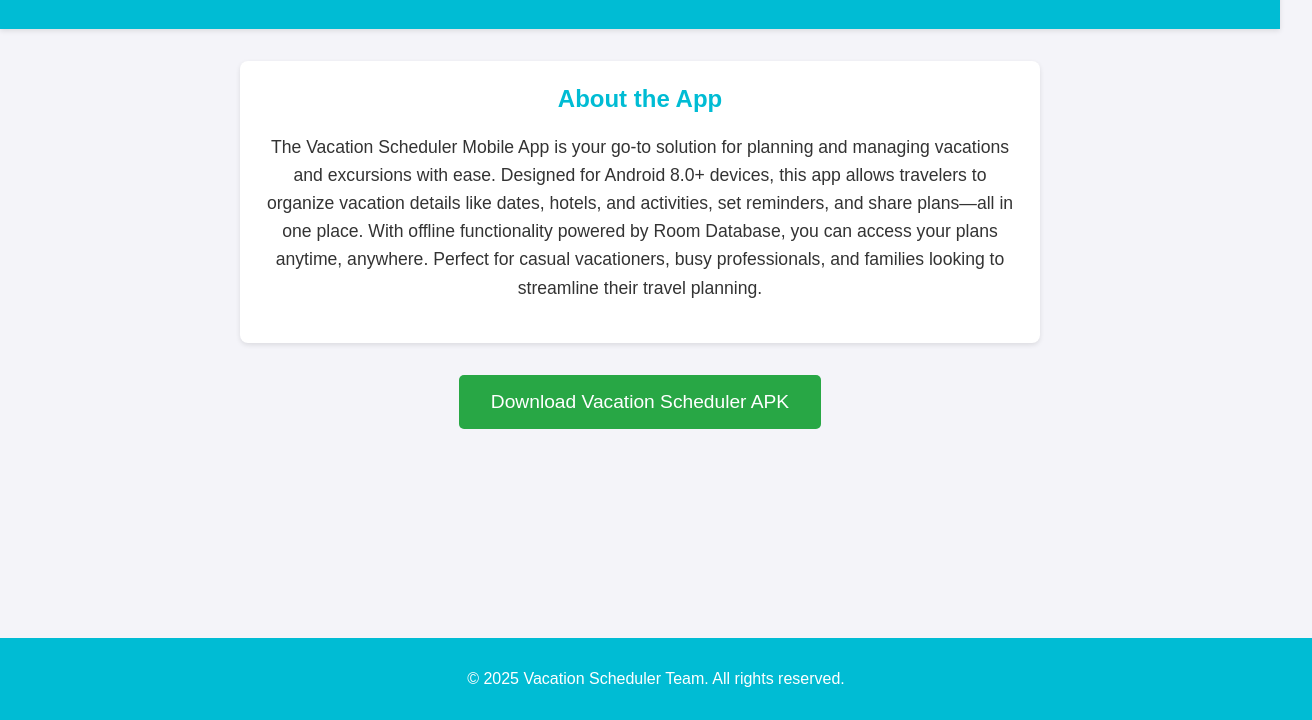
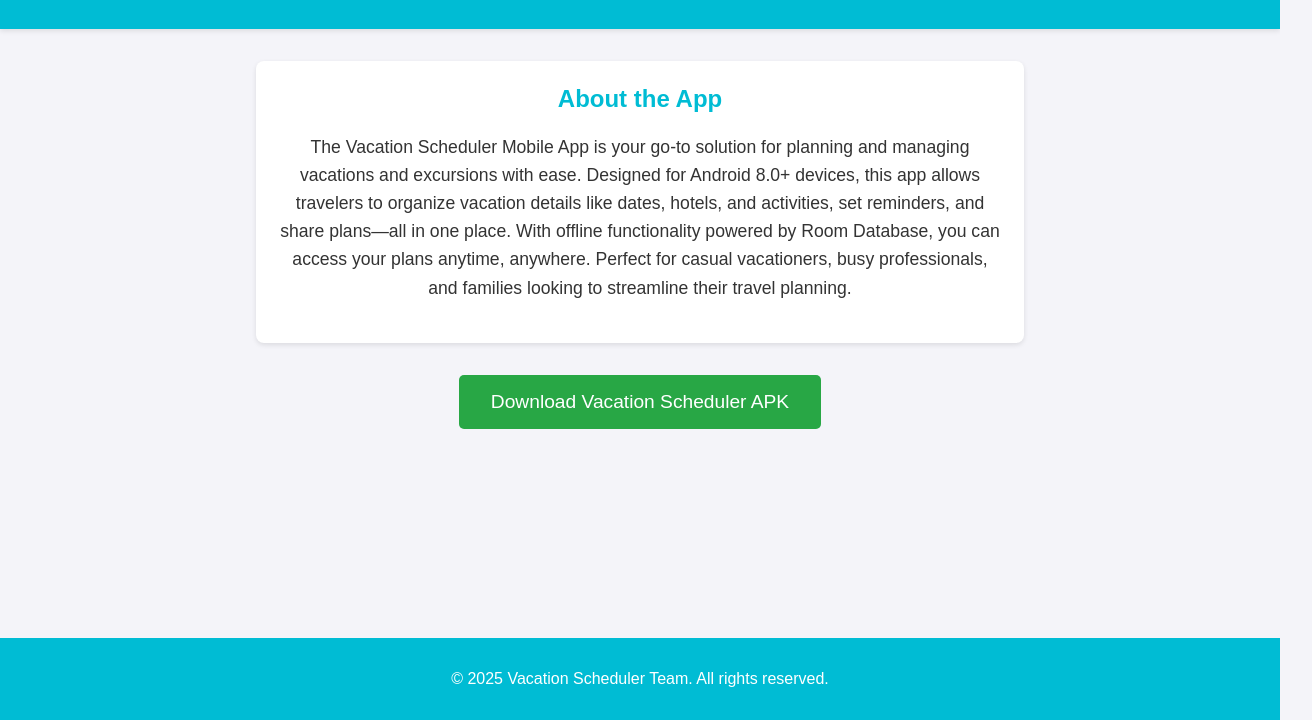
Before and after one commit to ameerhammad123/ameer_vacationapp, a plain HTML site: page index.html in a window 1280 px wide. Shown: the part 80-800 px from the top of the page, 1312 px wide, since content can reach past the window. Drawn offline with Linux system fonts and the light colour scheme.

Commit message:
Update index.html

```diff
--- a/index.html
+++ b/index.html
@@ -5,6 +5,9 @@
     <meta name="viewport" content="width=device-width, initial-scale=1.0">
     <title>Vacation Scheduler Mobile App</title>
     <style>
+        * {
+            box-sizing: border-box;
+        }
         body {
             font-family: Arial, sans-serif;
             margin: 0;
@@ -66,6 +69,8 @@
             padding: 1rem;
             flex-shrink: 0;
             width: 100%;
+            max-width: 100%;
+            overflow-x: hidden;
         }
     </style>
 </head>
```
